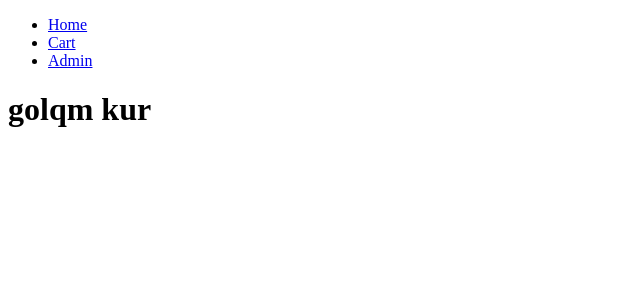
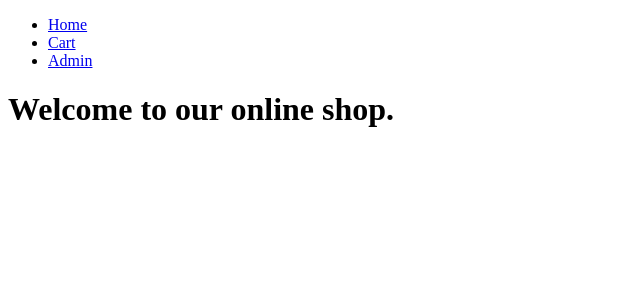
Before and after one commit to Aleksandrov91/online-shop-with-vue, a Vue app: page /#/ in a window 1280 px wide. Shown: the top 300 px of the page, without its empty margins (0-640 px from the left). Built offline with nearby package versions, Linux system fonts and the light colour scheme.

Commit message:
Changed welcome message.

```diff
--- a/src/pages/Home.vue
+++ b/src/pages/Home.vue
@@ -12,7 +12,7 @@ export default {
     name: 'home',
     data() {
         return {
-            msg: 'golqm kur'
+            msg: 'Welcome to our online shop.'
         }
     }
 };
```
